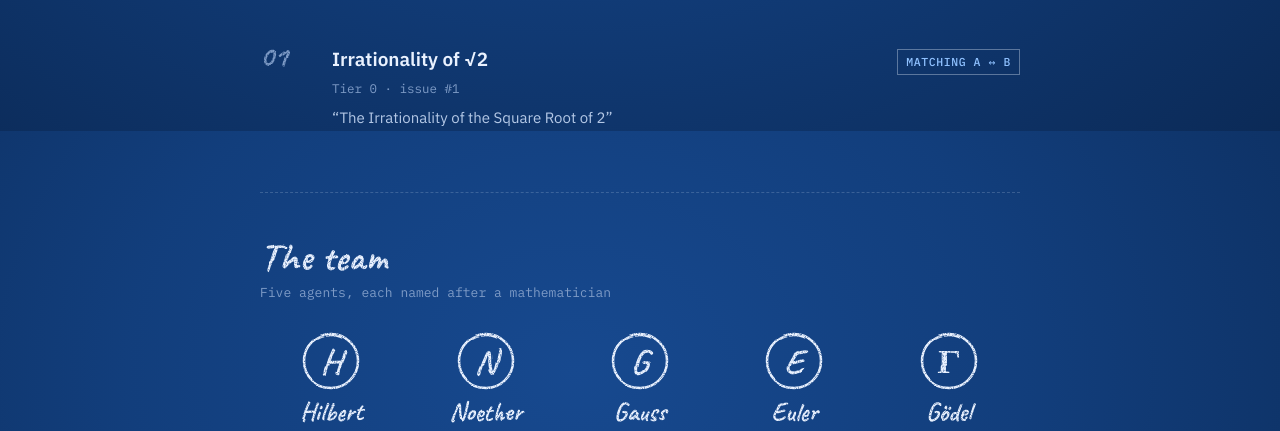
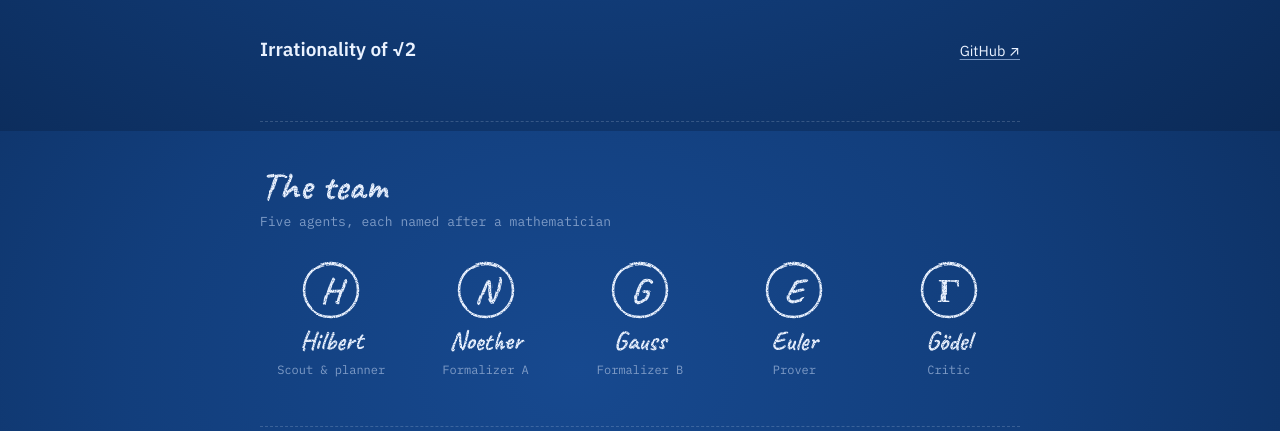
Before and after one commit to TuriMath/turimath.github.io, a plain HTML site: page index.html in a window 1280 px wide. Shown: the part 669-1100 px from the top of the page. Drawn offline with Linux system fonts and the light colour scheme; no server answers.

Commit message:
Theorem list: just the name and a GitHub link
Co-Authored-By: Claude Opus 5.5 <noreply@anthropic.com>

```diff
--- a/site.js
+++ b/site.js
@@ -19,13 +19,10 @@ loadTheorems().then(list => {
   try {
     thmList.replaceChildren();
     if (!list.length) { thmList.append(el('p', 'The first theorem is being picked.', 'empty')); return; }
-    list.forEach((t, i) => {
-      const href = 'theorem.html?n=' + t.number;
+    list.forEach(t => {
       const row = el('article', null, 'thm');
-      const h = el('h3'); const a = el('a', t.name); a.href = href; h.append(a);
-      row.append(el('span', String(i + 1).padStart(2, '0'), 'no chalk'), h, badge(t),
-        el('p', 'Tier ' + t.tier + ' · issue #' + t.number, 'meta'));
-      if (t.quote) row.append(el('p', '“' + t.quote + '”', 'quote'));
+      const gh = el('a', 'GitHub ↗'); gh.href = t.url; gh.rel = 'noopener';
+      row.append(el('h3', t.name), gh);
       thmList.append(row);
     });
   } catch (e) {
--- a/style.css
+++ b/style.css
@@ -41,13 +41,10 @@ h2{font:700 40px/1 var(--hand);margin:0 0 6px}
 h2+.sub{font:400 13px/1.5 var(--mono);color:var(--faint);margin:0 0 26px}
 
 /* theorem list */
-.thm{display:grid;grid-template-columns:56px 1fr auto;gap:4px 16px;align-items:baseline;padding:18px 0;border-top:1px solid var(--line)}
+.thm{display:flex;justify-content:space-between;align-items:baseline;gap:16px;padding:14px 0;border-top:1px solid var(--line)}
+.thm>a{font-size:14.5px;white-space:nowrap}
 .thm:first-child{border-top:0}
-.thm .no{font:700 30px/1 var(--hand);color:var(--faint)}
 .thm h3{margin:0;font:600 19px/1.35 var(--sans)}
-.thm h3 a{text-decoration:none}
-.thm .meta{grid-column:2;font:400 12.5px/1.5 var(--mono);color:var(--faint);margin:0}
-.thm .quote{grid-column:2/4;margin:4px 0 0;color:var(--muted);font-size:15px}
 .badge{font:500 11.5px/1 var(--mono);letter-spacing:.05em;text-transform:uppercase;padding:6px 8px;border:1.5px solid var(--line-strong);white-space:nowrap;color:var(--sky)}
 .badge.verified{color:var(--paper-0);background:var(--orange);border-color:var(--orange)}
 .badge.parked{color:var(--muted);border-style:dashed}
@@ -88,9 +85,6 @@ details summary{cursor:pointer;font:400 13px/1.4 var(--mono);color:var(--sky);ma
 
 @media (max-width:640px){
   header.top{flex-direction:column;align-items:flex-start;gap:14px;padding-block:22px}
-  .thm{grid-template-columns:40px 1fr}
-  .thm .badge{grid-column:2;justify-self:start;order:3}
-  .thm .quote{grid-column:2}
   .team{grid-template-columns:repeat(3,1fr);row-gap:20px}
   .track{grid-template-columns:repeat(2,1fr)}
   .track div:nth-child(3){border-left:0}
```
